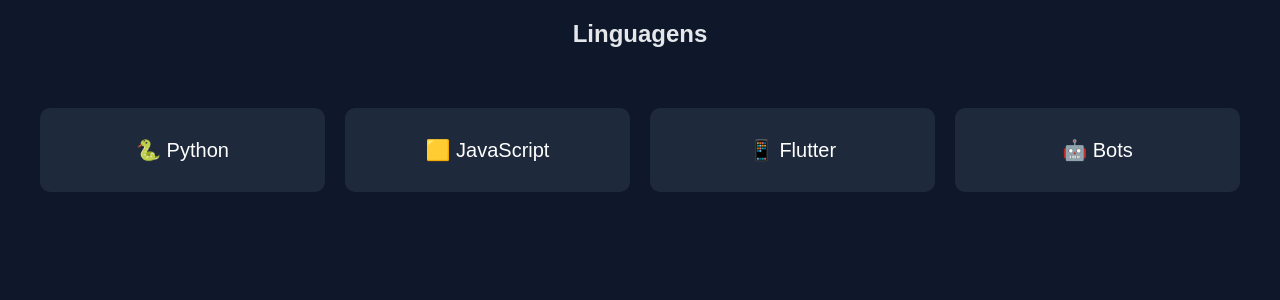
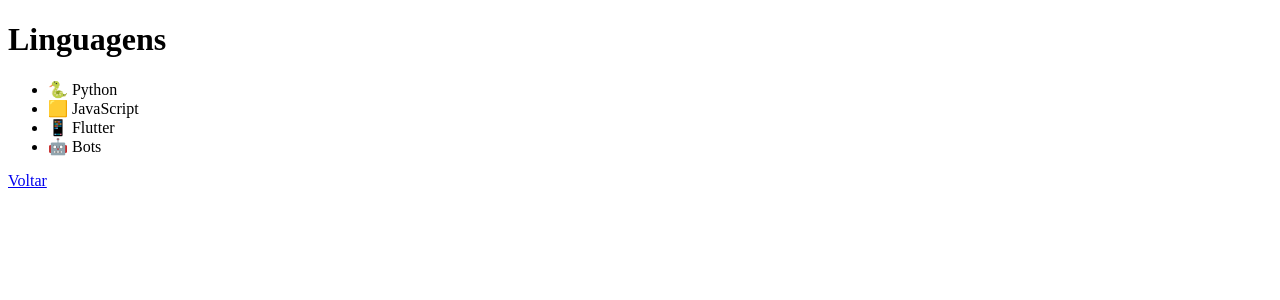
Before and after one commit to durklanez/inteligencia-do-cafunfo-, a Flask app: template templates/linguagens.html in a window 1280 px wide. Shown: the top 300 px of the page. Run offline with Flask 3, Linux system fonts and the light colour scheme; the template is opened without the code that fills it, so the values that code supplies are empty.

Commit message:
Update linguagens.html

```diff
--- a/templates/linguagens.html
+++ b/templates/linguagens.html
@@ -3,18 +3,19 @@
 <head>
   <meta charset="UTF-8">
   <title>Linguagens</title>
-  <link rel="stylesheet" href="/static/style.css">
 </head>
 <body>
 
-<h2>Linguagens</h2>
+<h1>Linguagens</h1>
 
-<div class="grid">
-  <a href="/python" class="card">🐍 Python</a>
-  <a href="/javascript" class="card">🟨 JavaScript</a>
-  <a href="/flutter" class="card">📱 Flutter</a>
-  <a href="/bots" class="card">🤖 Bots</a>
-</div>
+<ul>
+  <li>🐍 Python</li>
+  <li>🟨 JavaScript</li>
+  <li>📱 Flutter</li>
+  <li>🤖 Bots</li>
+</ul>
+
+<a href="/">Voltar</a>
 
 </body>
 </html>
```
